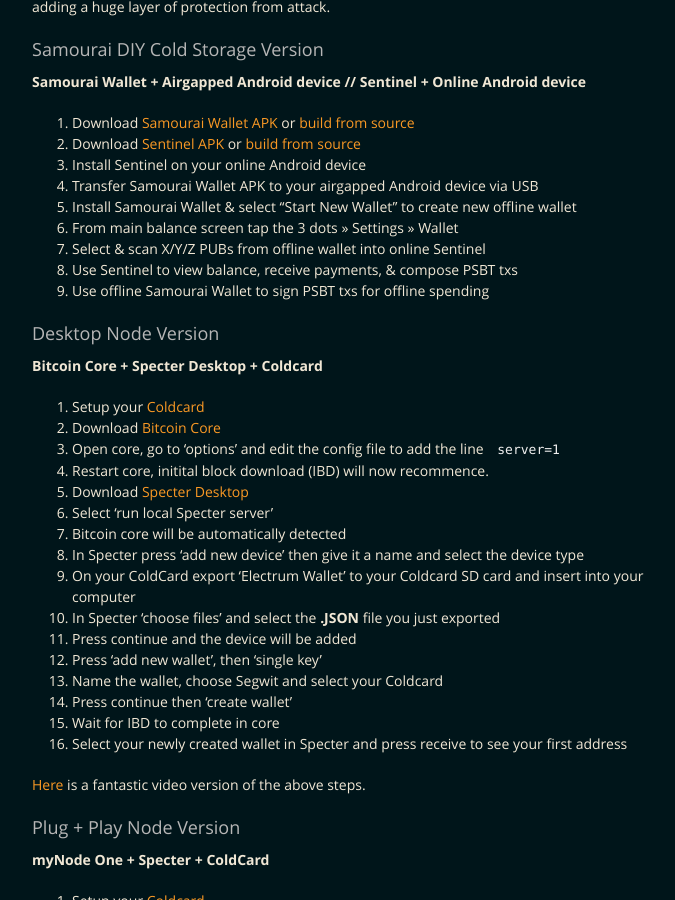
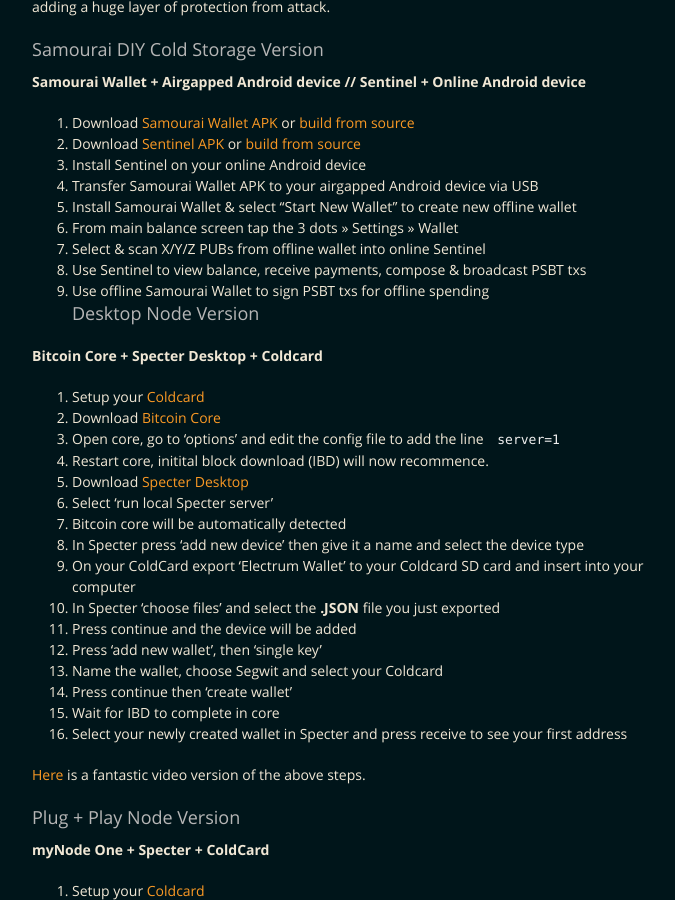
Before and after one commit to BitcoinQnA/BitcoinPrivacyGuide, a Jekyll site: the page built from safeguard.md, in a window 1280 px wide and 900 px high, scrolled down 677 px. Shown: the whole window, without its empty margins (283-958 px from the left). Built offline with Jekyll 4.4.1, drawn with Linux system fonts in a browser that asks for light colours.

Commit message:
Update safeguard.md

```diff
--- a/safeguard.md
+++ b/safeguard.md
@@ -32,9 +32,8 @@ Cold storage refers to a method of bitcoin storage that has never touched the in
 5. Install Samourai Wallet & select "Start New Wallet" to create new offline wallet
 6. From main balance screen tap the 3 dots >> Settings >> Wallet
 7. Select & scan X/Y/Z PUBs from offline wallet into online Sentinel
-8. Use Sentinel to view balance, receive payments, & compose PSBT txs
+8. Use Sentinel to view balance, receive payments, compose & broadcast PSBT txs
 9. Use offline Samourai Wallet to sign PSBT txs for offline spending
-
 ### Desktop Node Version
 
 **Bitcoin Core + Specter Desktop + Coldcard**
```
